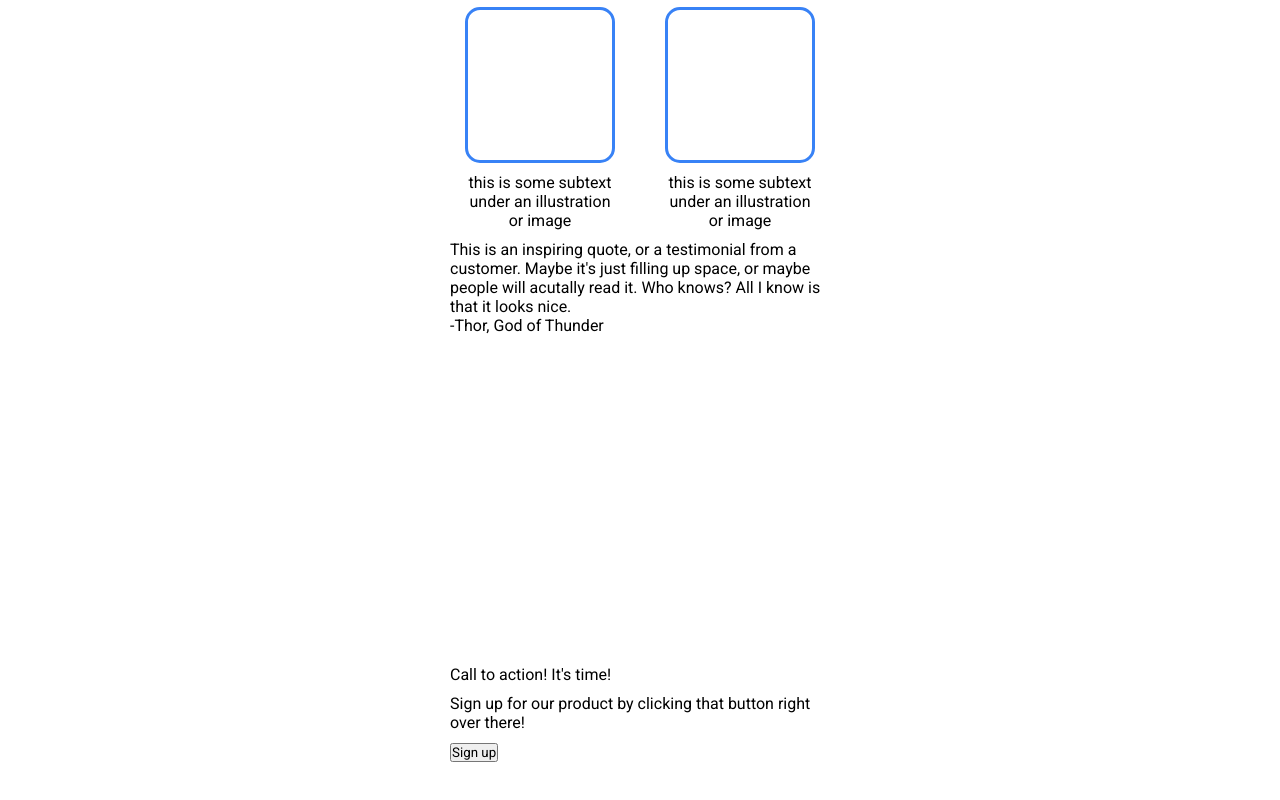
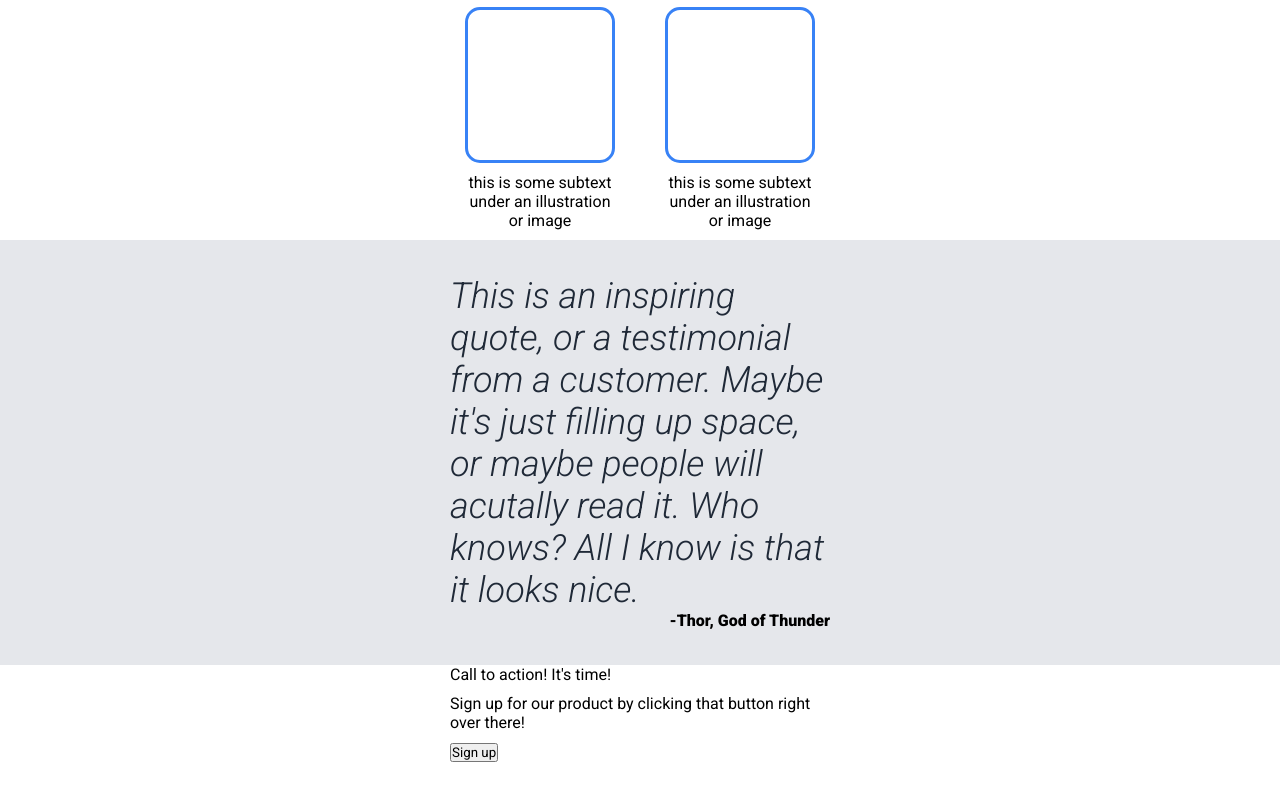
Before and after one commit to md0805gg/odin-landing-page, a plain HTML site: page index.html in a window 1280 px wide. Shown: the part 891-1691 px from the top of the page. Drawn offline with Linux system fonts and the light colour scheme.

Commit message:
Style section three

```diff
--- a/style.css
+++ b/style.css
@@ -136,3 +136,29 @@ div p {
   border-radius: 15px;
   margin-bottom: 10px;
 }
+
+.section-three {
+  display: flex;
+  flex-wrap:wrap;
+  justify-content: center;
+  align-content: center;
+  background-color: #E5E7EB;
+}
+
+.section-three p {
+  width: 100%;
+}
+
+.content-section-three {
+  color:#1F2937;
+  font-family: Roboto;
+  font-style: italic;
+  font-size: 36px;
+  text-decoration:
+}
+
+.author-section-three {
+  display: flex;
+  justify-content: flex-end;
+  font-weight: 900;
+}
```
